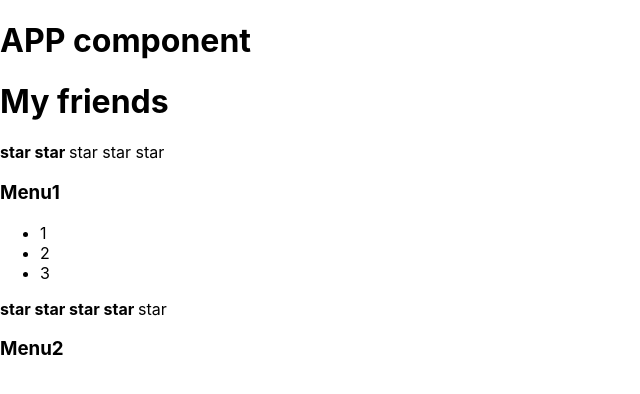
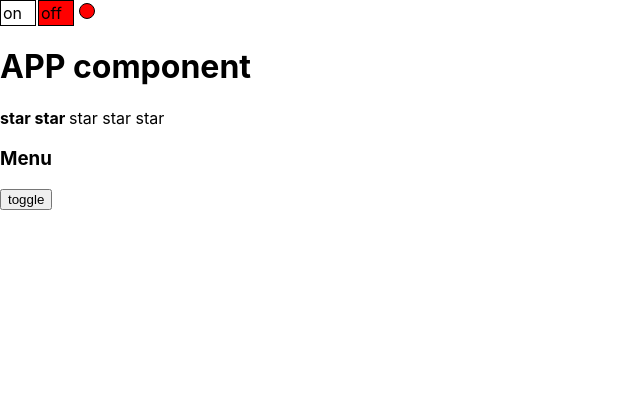
Before and after one commit to IvanShirykhalov/ReactKabzda, a React (Create React App) app: page / in a window 1280 px wide. Shown: the top 394 px of the page, without its empty margins (0-640 px from the left). Built offline with nearby package versions, Linux system fonts and the light colour scheme.

Commit message:
'useState'

```diff
--- a/src/App.tsx
+++ b/src/App.tsx
@@ -2,16 +2,22 @@
 import './App.css';
 import {Accordion} from "./components/Accordion";
 import {Rating} from "./components/Rating";
+import {OnOff} from "./components/OnOff";
+import {UncontrolledAccordion} from "./components/UncontrolledAccordion";
 
 export function App() {
     return (
         <div>
+            <OnOff/>
+            {/*            <OnOff />*/}
             <PageTitle title={'APP component'}/>
-            <PageTitle title={'My friends'}/>
+            {/*            <PageTitle title={'My friends'}/>*/}
             <Rating value={2}/>
-            <Accordion titleValue={'Menu1'} collapsedMenu={false}/>
+            <UncontrolledAccordion titleValue={'Menu'}/>
+            {/*           <Accordion titleValue={'Menu1'} collapsedMenu={false}/>
             <Rating value={4}/>
             <Accordion titleValue={'Menu2'} collapsedMenu={true}/>
+           <UncontrolledAccordion titleValue={'Unem'}/>*/}
         </div>
     );
 }
@@ -25,4 +31,5 @@
         <h1>{props.title}</h1>
     )
 }
- export default App
+
+export default App
--- /dev/null
+++ b/src/components/OnOff.tsx
@@ -0,0 +1,50 @@
+import React, {useState} from 'react';
+
+type OnOffPropsType = {
+    //on: boolean
+}
+
+
+
+export const OnOff = (props: OnOffPropsType) => {
+
+    let [on, setOn] = useState(false)
+
+    console.log(`on ${on}`)
+
+    const onStyle = {
+        width: '30px',
+        height: '20px',
+        border: '1px solid black',
+        display: 'inline-block',
+        padding: '2px',
+        backgroundColor: on ? 'green' : 'white'
+    }
+    const offStyle = {
+        width: '30px',
+        height: '20px',
+        border: '1px solid black',
+        display: 'inline-block',
+        marginLeft: '2px',
+        padding: '2px',
+        backgroundColor: !on ? 'red' : 'white'
+    }
+    const indicatorStyle = {
+        width: '10px' ,
+        height: '10px',
+        borderRadius: '10px',
+        border: '1px solid black',
+        display: 'inline-block',
+        marginLeft: '5px',
+        padding: '2px',
+        backgroundColor: on ? 'green' : 'red'
+    }
+
+    return (
+        <div>
+            <div style={onStyle} onClick={()=>{setOn(true)}}>on</div>
+            <div style={offStyle} onClick={()=>{setOn(false)}}>off</div>
+            <div style={indicatorStyle}></div>
+        </div>
+    );
+};
--- /dev/null
+++ b/src/components/UncontrolledAccordion.tsx
@@ -0,0 +1,39 @@
+import React, {useState} from "react";
+
+type AccordionPropsType = {
+    titleValue: string
+}
+
+
+export function UncontrolledAccordion(props: AccordionPropsType) {
+
+    let [collapsed, setCollapsed] = useState(false)
+
+    return (
+        <div>
+            <AccordionTitle title={props.titleValue}/>
+            <button onClick={()=>{setCollapsed(!collapsed)}}>toggle</button>
+            {collapsed  && <AccordionBody/>}
+        </div>
+    )
+}
+
+type AccordionTitlePropsType = {
+    title: string
+}
+
+function AccordionTitle(props: AccordionTitlePropsType) {
+    return (
+        <h3>{props.title}</h3>
+    )
+}
+
+function AccordionBody() {
+    return (
+        <ul>
+            <li>1</li>
+            <li>2</li>
+            <li>3</li>
+        </ul>
+    )
+}
```
